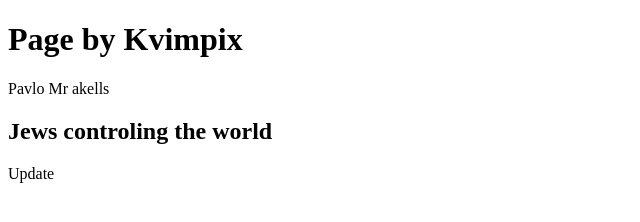
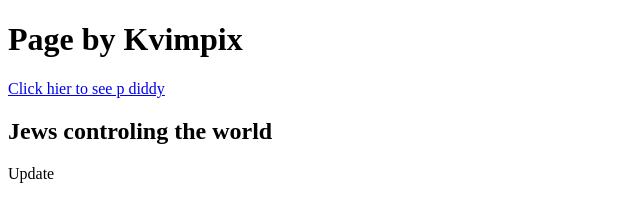
Before and after one commit to Kvimpix/Fakeweb, a plain HTML site: page index.html in a window 1280 px wide. Shown: the whole page, without its empty margins (0-640 px from the left). Drawn offline with Linux system fonts and the light colour scheme.

Commit message:
Update2 index.html

```diff
--- a/index.html
+++ b/index.html
@@ -6,7 +6,7 @@
 </head>
 <body>
   <h1>Page by Kvimpix</h1>
-  <p>Pavlo Mr akells</p>
+  <a href=https://github.com/MrAkells> Click hier to see p diddy</a>
   <h2>Jews controling the world</h2>
   <header>Update</header>
 </body>
```
